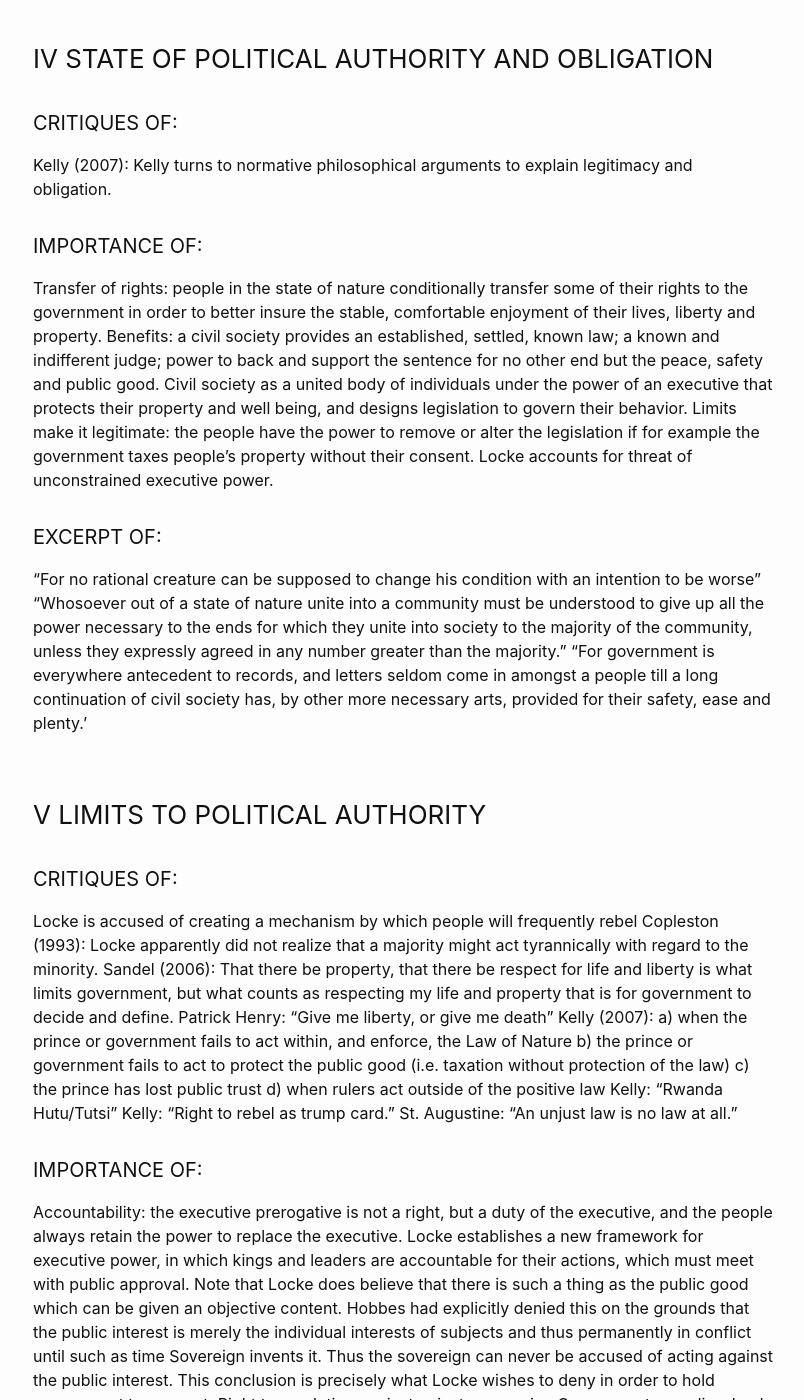
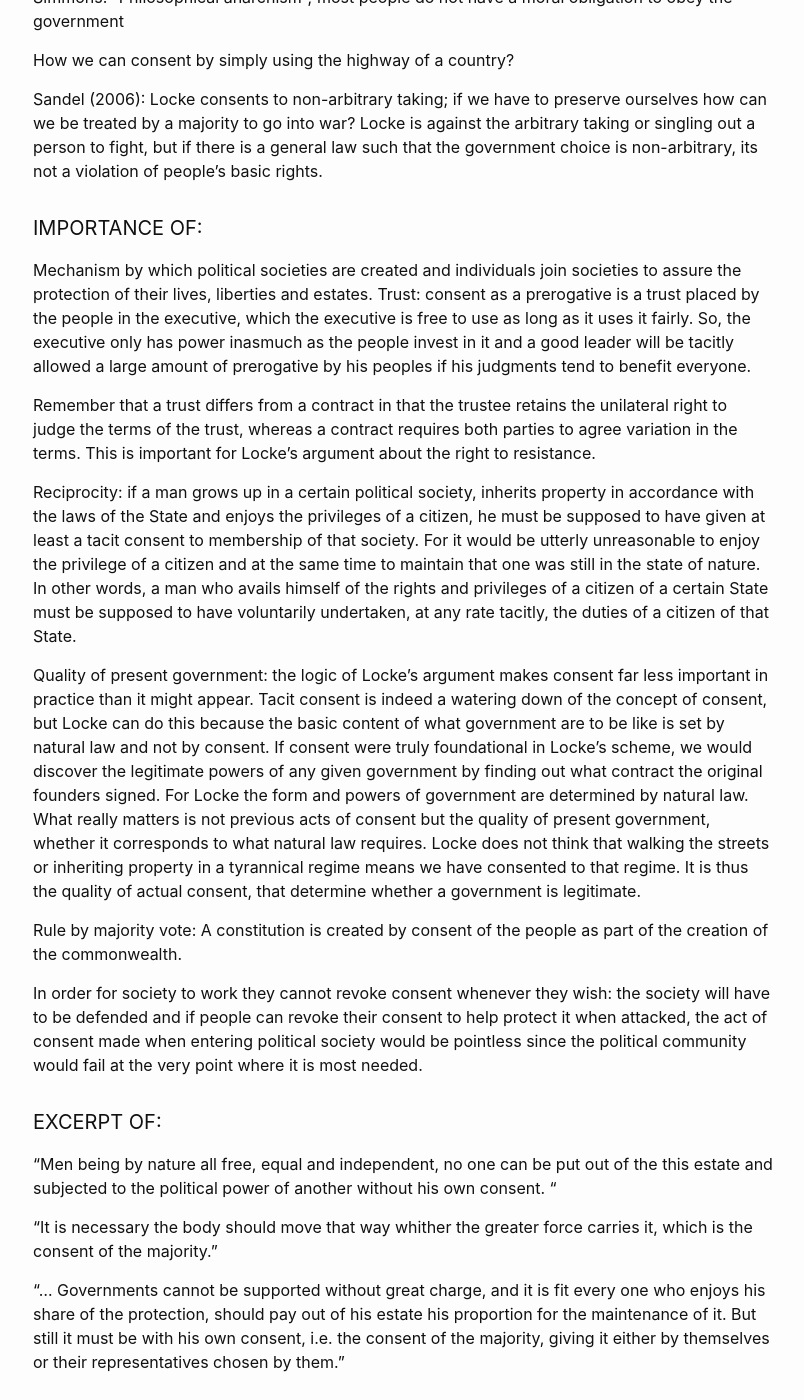
Before and after one commit to link-daniel/link.github.io, a Jekyll site: the page built from locke.md, in a window 1280 px wide and 1400 px high, scrolled down 5082 px. Shown: the whole window, without its empty margins (237-1041 px from the left). Built offline with Jekyll 4.4.1, drawn with Linux system fonts in a browser that asks for light colours; some of the changed text lies outside the part shown.

Commit message:
Update locke.md

```diff
--- a/locke.md
+++ b/locke.md
@@ -19,73 +20,118 @@ V LIMITS TO POLITICAL AUTHORITY
 
 #### CRITIQUES OF:
 Kant/Rawls: “A Thought Experiment”
+
 Dunn (1969): It creates the state of political authority to further God’s purpose.
+
 Dunn: Locke’s theory of natural rights is only one of duties.
+
 Schulz (2011): a) people do not know exactly what violations of the law of nature are b) they are biased in their own cases c) they lack the power to carry out their judgments
+
 Nozick (1977): “Right to suicide”
+
 Strauss (1953): Locke’s natural rights are individualistic
 
 #### IMPORTANCE OF:
 State of liberty and equality in which no one has power over another and all are free to do as they please. The state of nature exists wherever there is no legitimate political authority able to judge disputes and where people live according to the law of reason.
+
 No natural hierarchy, because natural law renders all people equal.
+
 Conflict-ridden, but not necessarily a state of war. But, other than the law of nature, there is no constraint on people’s actions.
+
 Law of nature: a) ‘No one ought to harm anyone else in his life, health, liberty, or possessions.’ b) ‘Everyone ought, when his own survival is not at stake, to do as much as he can to preserve the rest of mankind. Law of nature can be broken even if that implies not listening to reason.
+
 Everyone can execute the law of nature: a) they can judge whether an infringement has taken place b) they can determine the appropriate penalty c) they can administer that penalty.
 
 #### NATURAL RIGHTS IN:
 A universally obligatory moral law promulgated by the human reason as it reflects on God and His Rights, on man’s relation to God and on the fundamental equality of all men as rational creatures.
+
 Pre-political and thus inalienable: Locke’s natural rights are not the product of political, legal and social convention, but held in virtue of our common nature.
+
 Highest priority be given to individual self-preservation and whatever is necessary to achieve the preservation of the individual.
+
 Liberty to acquire property as long as it does not interfere with anyone else’s liberty.
+
 Duty: a) to preserve one’s self b) to preserve others when self-preservation does not conflict c) not to take away the life of another d) not to act in a way that “tends to destroy” others
 
 #### EXCERPT OF:
 “All men are naturally in that state and remain so till by their own consents they make themselves members of some politic society.”
 “The state of nature is a state of liberty but not of license. ‘The state of nature has a law of nature to govern it, which obliges everyone; and reason, which is that law, teaches all mankind who will but consult it that, being all equal and independent, no one ought to harm another in his life, health, liberty or possessions.”
+
 “Men living together according to reason, without a common superior on earth with authority to judge between them is properly the state of nature”
 “What state all men are naturally in, and that is, a state of perfect freedom to order their actions, and dispose of their possessions and persons, as they think fit, within the bounds of the law of nature, without asking leave, or depending upon the will of any other man”
+
 “For men being all the workmanship of one omnipotent, and infinitely wise maker; all the servants of one sovereign master, sent into the world by his order, and about his business; they are his property, whose workmanship they are, made to last during his, not one another’s pleasure”
+
 “Though man in that state have an uncontrollable liberty to dispose of his person or possessions, yet he has not liberty to destroy himself, or so much as any creature in his possession.”
+
 “And in the case, and upon this ground, every man hath a right to punish the offender, and be executioner of the Law of Nature.”
+
 “I see not how the magistrates of any community can punish an alien of another country; since, in reference to him, they can have no more power than what every man naturally may have over another.”
+
 “One may destroy a man who makes war upon him … for the same reason that he may kill a wolf or a lion; because such men … have no other rule, but that of force and violence, and so may be treated as beasts of prey, those dangerous and noxious creatures, that will be sure to destroy him, whenever he falls into their power.”
+
 “That in the state of nature every one has the executive power of the law of nature, I doubt not but it will be objected, that it is unreasonable for men to be judges in their own cases, that self-love will make men partial to themselves and their friends; and on the other side, that ill nature, passion and revenge will carry them too far in punishing others.. I easily grant, that civil government is the proper remedy for the inconveniences of the state of nature”
+
 “He who would get me into his power without my consent, would use me as he pleased when he had got me there, and destroy me too when he had a fancy to it”
+
 “Thus in the beginning, all the World was America.”
 
 ### II PRIVATE PROPERTY
 
 #### CRITIQUES OF:
 Nozick (1977): “Mixing tomato juice with the ocean.”
+
 Nozick: The government has no right to take property to use for the common good. The Lockean proviso means that the appropriation makes no one worse off than if it had remained unowned.
+
 Schulz (2011): Prudent to collect more than you need (i.e. to counter famine.)
+
 MacPherson (1962): Advocate of a Protestant work ethic and the spirit of capitalism.
+
 MacPherson: Only property owners can be voting members of society
+
 Kelly (2007): The fair enjoyment of the value produced by laboring is that it does not provide and exclusive claim to real property in land.
+
 Tully and Arneil: Expropriation of land of the natives through just war even though they used the land as a hunting ground that supplied a whole people.
+
 Rousseau/Marx: The wage labor and the monetary system entrenches unequal distributions of power and advantage that are just as arbitrary as the arbitrary power he saw in political absolutism. (by Kelly, 2007)
+
 Simmons: He underestimated the extent to which wage labor would make the poor dependent on the rich, undermining self-government.
+
 Waldron (2002): The only genuine constraint derived from the Law of Nature is that of non-spoilage.
+
 Pufendorf: When we consent to the state we transfer our right to sovereign who gives us back property rights. This is an alienation contract that turns possession into property.
 
 #### IMPORTANCE OF:
 Pre-political, not conventional and requires consent to be varied or altered. Thus, no taxation without representation and/or arbitrary expropriation of property.
+
 Self-ownership and, therefore, we can draw from the common resource for our self-preservation.
+
 Labor-mixing and labor theory of value: produce would not have existed without labor, so nobody can claim a share of it on the basis of their claim to common stock.
+
 Initial acquisition compatible with common rights of all others if spoilage and sufficiency (‘enough and as good for others’) do not interfere.
 Abundance in the state of nature makes initial acquisition legitimate. Once land becomes scarce, property rights could only be legitimized by the creation of political society.
+
 Invention of money solves spoilage and sufficiency constraint. It solves spoilage because money does not decay, and sufficient as people can acquire property through their labor.
+
 Response to individualist anarchist who ask: why do we need any kind of state at all?
+
 Material inequality is part of the natural order and the appropriate reward for hard work and effort.
+
 Property is natural in one sense, and conventional in another.
 
 #### EXCERPT OF:
 “Though the water running in the fountain be everyone’s, yet who can doubt but that in the pitcher is his only who drew it out? His labor hath taken it out of the hands of nature, where it was common and belonged equally to all her children, and hath thereby appropriated it to himself”
-“The fruits of the earth are given for use and enjoyment; and ‘as much as anyone can make use of to any advantage of life before it spoils, so much he may by his labor fix a property in…”
+
+“The fruits of the earth are given for use and enjoyment; and ‘as much as anyone can make use of to any advantage of life before it spoils, so much he may by his labor fix a property in...”
+
 “We have an initial private property right in our own person, … every man has a property in his own person. This no Body has any Right to but himself. The Labour of his Body, and the Work of his Hands, we may say, are properly his. Whatsoever then he removes out of the state that nature hath provided, and left it in, he hath mixed his labor with, and joined to it something that is his own, and thereby make it his property.”
+
 “As much land as a man tills, plants, improves, cultivates and can use the product of, so much is his property. He by his labor does as it were, enclose it from the common.”
-“…every man has a property in his own person. This nobody has any right to but himself. The labor of his body, and the work of his hands, we may say, are properly his.”
+
+“...every man has a property in his own person. This nobody has any right to but himself. The labor of his body, and the work of his hands, we may say, are properly his.”
+
 “For the preservation of property being the end of government and that for which men enter into society, it necessarily supposes and requires that people should have property.”
+
 “Men therefore in society having property, they have such a right to the goods, which by the law of the community are theirs…”
 
 ### III CONSENT
@@ -93,23 +139,34 @@ Property is natural in one sense, and conventional in another.
 #### CRITIQUES OF:
 Hume: Tacit consent is coerced; can we seriously say that a poor peasant or artisan has a free choice to leave his country when he knows no foreign language or manners and lives from day to day by the small wages which he acquires? We may as well assert that a man, by remaining in a vessel, freely consents to the dominion of the master, though he was carried on board while asleep and must leap into the ocean and perish the moment he leaves her.
 Copleston (1993): Locke apparently did not realize that a majority might act tyrannically with regard to the minority.
+
 SEP: Few people have actually consented to their governments so no, or almost no, government are actually legitimate. This conclusion is problematic since it is clearly contrary to Locke’s intention.
+
 Simmons: “Philosophical anarchism”; most people do not have a moral obligation to obey the government
+
 How we can consent by simply using the highway of a country?
+
 Sandel (2006): Locke consents to non-arbitrary taking; if we have to preserve ourselves how can we be treated by a majority to go into war? Locke is against the arbitrary taking or singling out a person to fight, but if there is a general law such that the government choice is non-arbitrary, its not a violation of people’s basic rights.
 
 #### IMPORTANCE OF:
 Mechanism by which political societies are created and individuals join societies to assure the protection of their lives, liberties and estates.
 Trust: consent as a prerogative is a trust placed by the people in the executive, which the executive is free to use as long as it uses it fairly. So, the executive only has power inasmuch as the people invest in it and a good leader will be tacitly allowed a large amount of prerogative by his peoples if his judgments tend to benefit everyone.
+
 Remember that a trust differs from a contract in that the trustee retains the unilateral right to judge the terms of the trust, whereas a contract requires both parties to agree variation in the terms. This is important for Locke’s argument about the right to resistance.
+
 Reciprocity: if a man grows up in a certain political society, inherits property in accordance with the laws of the State and enjoys the privileges of a citizen, he must be supposed to have given at least a tacit consent to membership of that society. For it would be utterly unreasonable to enjoy the privilege of a citizen and at the same time to maintain that one was still in the state of nature. In other words, a man who avails himself of the rights and privileges of a citizen of a certain State must be supposed to have voluntarily undertaken, at any rate tacitly, the duties of a citizen of that State.
+
 Quality of present government: the logic of Locke’s argument makes consent far less important in practice than it might appear. Tacit consent is indeed a watering down of the concept of consent, but Locke can do this because the basic content of what government are to be like is set by natural law and not by consent. If consent were truly foundational in Locke’s scheme, we would discover the legitimate powers of any given government by finding out what contract the original founders signed. For Locke the form and powers of government are determined by natural law. What really matters is not previous acts of consent but the quality of present government, whether it corresponds to what natural law requires. Locke does not think that walking the streets or inheriting property in a tyrannical regime means we have consented to that regime. It is thus the quality of actual consent, that determine whether a government is legitimate.
+
 Rule by majority vote: A constitution is created by consent of the people as part of the creation of the commonwealth.
+
 In order for society to work they cannot revoke consent whenever they wish: the society will have to be defended and if people can revoke their consent to help protect it when attacked, the act of consent made when entering political society would be pointless since the political community would fail at the very point where it is most needed.
 
 #### EXCERPT OF:
 “Men being by nature all free, equal and independent, no one can be put out of the this estate and subjected to the political power of another without his own consent. “
+
 “It is necessary the body should move that way whither the greater force carries it, which is the consent of the majority.”
+
 “… Governments cannot be supported without great charge, and it is fit every one who enjoys his share of the protection, should pay out of his estate his proportion for the maintenance of it. But still it must be with his own consent, i.e. the consent of the majority, giving it either by themselves or their representatives chosen by them.”
 
 ### IV STATE OF POLITICAL AUTHORITY AND OBLIGATION
@@ -119,36 +176,55 @@ Kelly (2007): Kelly turns to normative philosophical arguments to explain legiti
 
 #### IMPORTANCE OF:
 Transfer of rights: people in the state of nature conditionally transfer some of their rights to the government in order to better insure the stable, comfortable enjoyment of their lives, liberty and property.
+
 Benefits: a civil society provides an established, settled, known law; a known and indifferent judge; power to back and support the sentence for no other end but the peace, safety and public good.
+
 Civil society as a united body of individuals under the power of an executive that protects their property and well being, and designs legislation to govern their behavior.
+
 Limits make it legitimate: the people have the power to remove or alter the legislation if for example the government taxes people’s property without their consent.
+
 Locke accounts for threat of unconstrained executive power.
 
 #### EXCERPT OF:
 “For no rational creature can be supposed to change his condition with an intention to be worse”
+
 “Whosoever out of a state of nature unite into a community must be understood to give up all the power necessary to the ends for which they unite into society to the majority of the community, unless they expressly agreed in any number greater than the majority.”
+
 “For government is everywhere antecedent to records, and letters seldom come in amongst a people till a long continuation of civil society has, by other more necessary arts, provided for their safety, ease and plenty.’
 
 ### V LIMITS TO POLITICAL AUTHORITY
 
 #### CRITIQUES OF:
 Locke is accused of creating a mechanism by which people will frequently rebel
+
 Copleston (1993): Locke apparently did not realize that a majority might act tyrannically with regard to the minority.
+
 Sandel (2006): That there be property, that there be respect for life and liberty is what limits government, but what counts as respecting my life and property that is for government to decide and define.
+
 Patrick Henry: “Give me liberty, or give me death”
+
 Kelly (2007): a) when the prince or government fails to act within, and enforce, the Law of Nature b) the prince or government fails to act to protect the public good (i.e. taxation without protection of the law) c) the prince has lost public trust d) when rulers act outside of the positive law
+
 Kelly: “Rwanda Hutu/Tutsi”
+
 Kelly: “Right to rebel as trump card.”
+
 St. Augustine: “An unjust law is no law at all.”
 
 #### IMPORTANCE OF:
 Accountability: the executive prerogative is not a right, but a duty of the executive, and the people always retain the power to replace the executive. Locke establishes a new framework for executive power, in which kings and leaders are accountable for their actions, which must meet with public approval.
 Note that Locke does believe that there is such a thing as the public good which can be given an objective content. Hobbes had explicitly denied this on the grounds that the public interest is merely the individual interests of subjects and thus permanently in conflict until such as time Sovereign invents it. Thus the sovereign can never be accused of acting against the public interest. This conclusion is precisely what Locke wishes to deny in order to hold government to account.
+
 Right to revolution against unjust oppression Governments are dissolved when the prince or the legislative act in a manner contrary to their trust, as when either of them invades the property of citizens or tries to obtain arbitrary dominion over their lives, liberties or property. Thus, people must rebel if their natural rights and privileges have been violated.
+
 Not necessarily call to arms: All concerns about revolution are foolish, because they represent a fear of righteous process: it is rightful and dignified for people to rebel against unjust oppression.
+
 Limited government: a) the legislative must govern by promulgated laws which are the same for all and are not varied in particular cases b) these laws must be designed for no other end than for the good of the people. c) the legislative must not raise taxes without the consent of the people, given by themselves or their deputies. d) the legislative is not entitled to transfer the power of making laws to any person or assembly to which the people has not entrusted this power, nor can it do so validly.
+
 Functional division of power: legislative, executive, and federative; Locke shared the traditional opinion about balancing the power of government by placing several parts of it in different hands.
+
 Freedom of speech, of morality, of religion: a) Individuals have the right to express their opinion without fear of their consequences b) Individuals have the right to adopt any particular moral position c) Individuals have the right to adopt any particular religion.
+
 Dissolution if: a) The relevant group of people is dissolved through foreign conquest b) The legislative is proper distorted if the common will is replaced by a private will c) The executive abandons its function d) The legislative betrays the trust of the people by invading their property.
 Conquest cannot provide a basis for legitimate political authority and cannot affect the terms of inheritance or land holding of the conquered population. In fact once a country has been conquered and unjust aggressors have been killed or punished and just reparations have been repaid the legitimate involvement of the conqueror ceases. One consequence of this is that the conqueror is not entitled to impose a new government on the conquered people.
 
```
Also changed, not shown: other parts of locke.md (+1 -0 lines).
